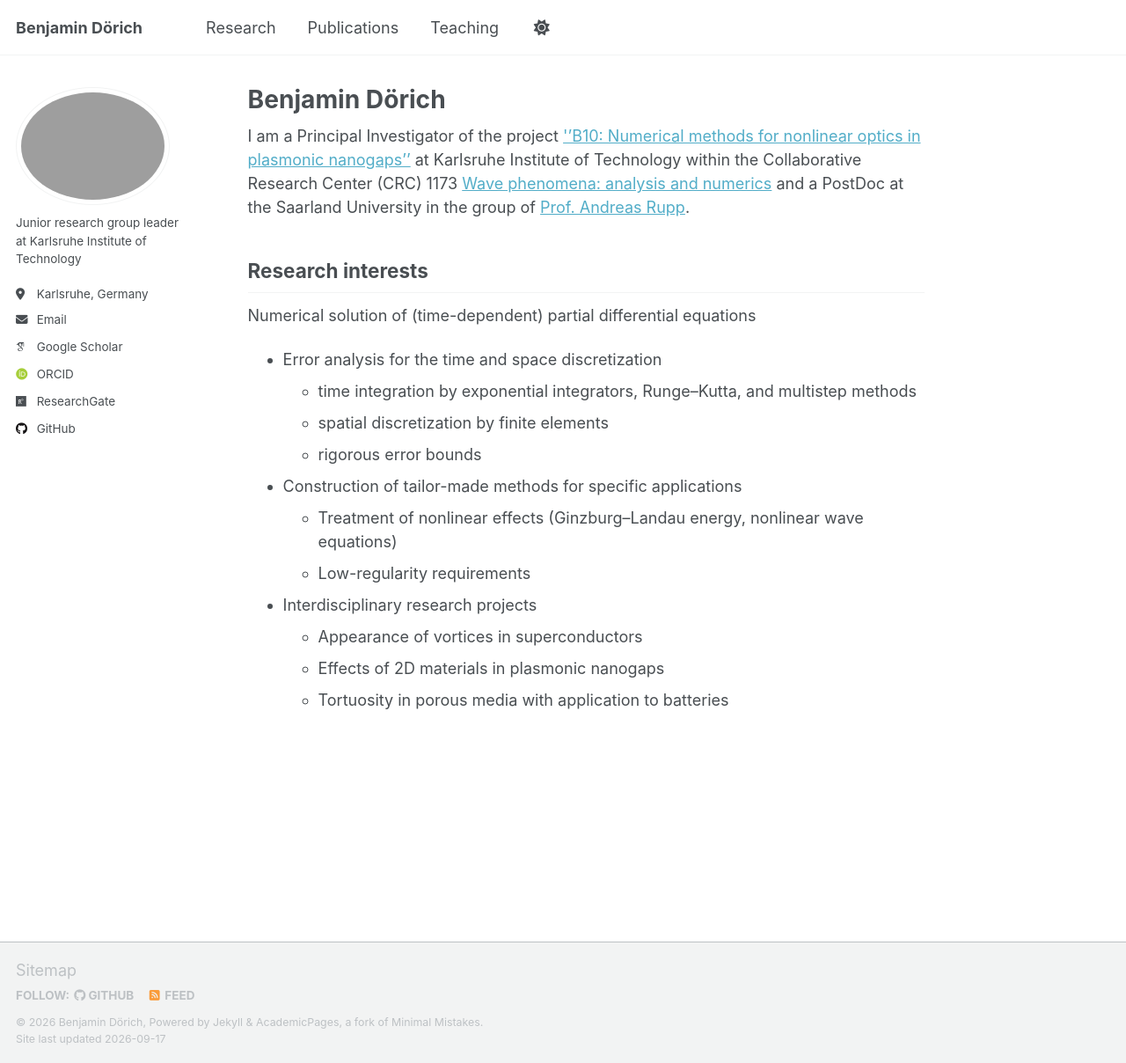
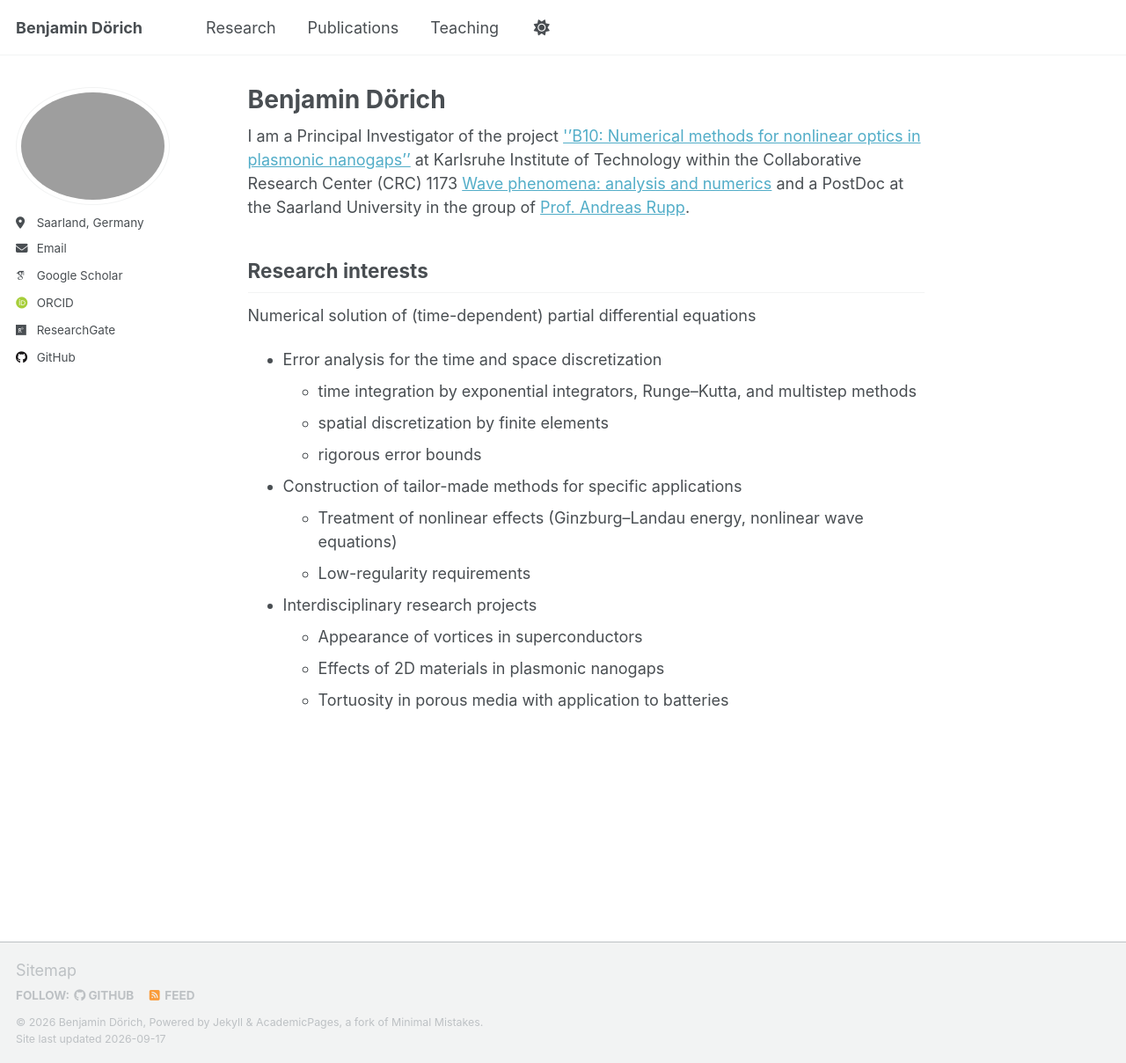
Before and after one commit to BenjaminDoerich/BenjaminDoerich.github.io, a Jekyll site: the page built from _pages/about.md, in a window 1280 px wide and 1208 px high. Shown: the whole window at 88% size. Built offline with Jekyll 4.4.1, drawn with Linux system fonts in a browser that asks for light colours; some web fonts are replaced; a script that is not in the unit is left out.

Commit message:
Update _config.yml

```diff
--- a/_config.yml
+++ b/_config.yml
@@ -29,9 +29,9 @@ author:
   avatar           : "doerich_kit.jpg"
   name             : #"Benjamin Dörich"
   pronouns         : # example: "she/her"
-  bio              : "Junior research group leader at Karlsruhe Institute of Technology"
-  location         : "Karlsruhe, Germany "
-  employer         : #"Karlsruhe Institute of Technology"
+  bio              : # "Postdoctoral Researcher<br>Principal Investigator in CRC 1173"
+  location         : "Saarland, Germany "
+  employer         : #"Saarland University"
   uri              : # URL
   email            : "benjamin.doerich@kit.edu"
 
```
